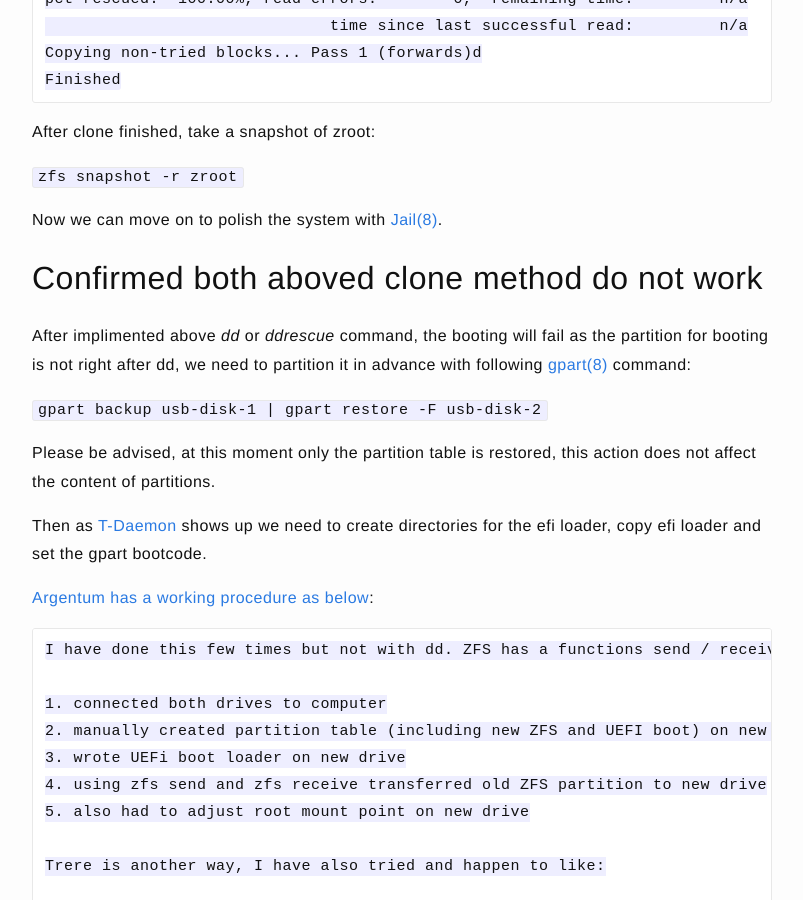
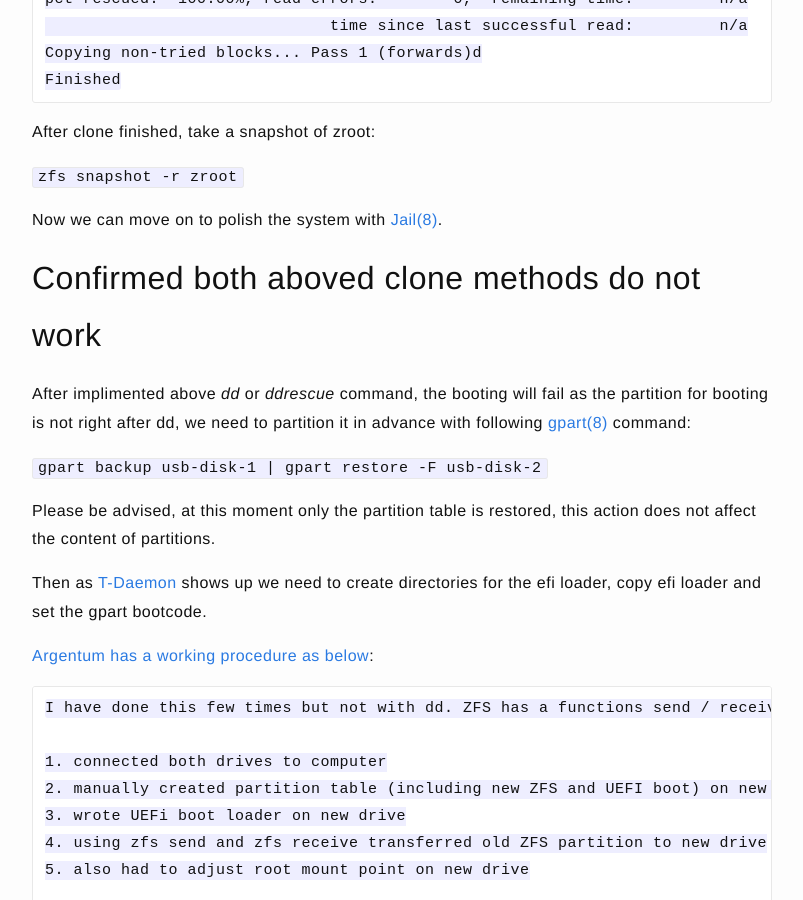
Before and after one commit to jazzi/jazzi.github.io, a Jekyll site: the page built from _posts/2023-12-21-hpe-microserver-gen10-with-freebsd.md, in a window 1280 px wide and 900 px high, scrolled down 19801 px. Shown: the whole window, without its empty margins (238-1041 px from the left). Built offline with Jekyll 4.4.1, drawn with Linux system fonts in a browser that asks for light colours.

Commit message:
fix minor mistake

```diff
--- a/_posts/2023-12-21-hpe-microserver-gen10-with-freebsd.md
+++ b/_posts/2023-12-21-hpe-microserver-gen10-with-freebsd.md
@@ -756,7 +756,7 @@ After clone finished, take a snapshot of zroot:
 Now we can move on to polish the system with [Jail(8)](https://man.freebsd.org/cgi/man.cgi?query=jail&apropos=0&sektion=0&manpath=FreeBSD+14.0-RELEASE+and+Ports&arch=default&format=html).
 
 
-## Confirmed both aboved clone method do not work
+## Confirmed both aboved clone methods do not work
 
 After implimented above *dd* or *ddrescue* command, the booting will fail as the partition for booting is not right after dd, we need to partition it in advance with following [gpart(8)](https://man.freebsd.org/cgi/man.cgi?query=gpart&sektion=8&manpath=freebsd-release-ports) command:
 
```
